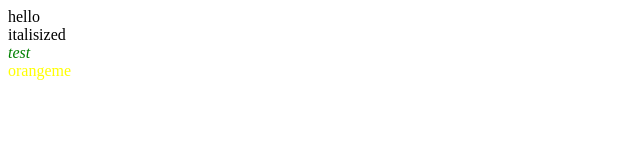
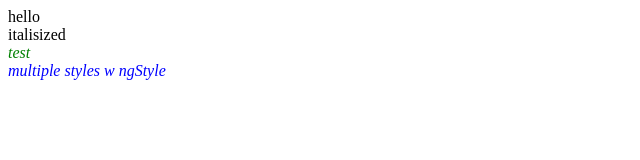
Before and after one commit to chapeI/soe, an Angular app: page / in a window 1280 px wide. Shown: the top 160 px of the page, without its empty margins (0-640 px from the left). Built offline with nearby package versions, Linux system fonts and the light colour scheme.

Commit message:
ngStyle = x   (x is object)
pass objects into ngClass, ngStyle

apply multiple things, pass an object. cool

```diff
--- a/src/app/learning/learning.component.ts
+++ b/src/app/learning/learning.component.ts
@@ -5,7 +5,7 @@ import { Component, OnInit } from '@angular/core';
   template: `
     <div [class.text-danger]="error">italisized</div>
     <div [ngClass]="y">test</div>
-    <div [style.color]="x">orangeme</div>
+    <div [ngStyle]="x">multiple styles w ngStyle</div>
   `,
   styles: [`
     .make-text-italized {
@@ -21,7 +21,10 @@ import { Component, OnInit } from '@angular/core';
 })
 export class LearningComponent implements OnInit {
 
-  public x = "yellow"
+  public x = {
+    color: "blue",
+    fontStyle: "italic"
+  }
   public error = false
   public emphasize = true
   public okay = true;
```
